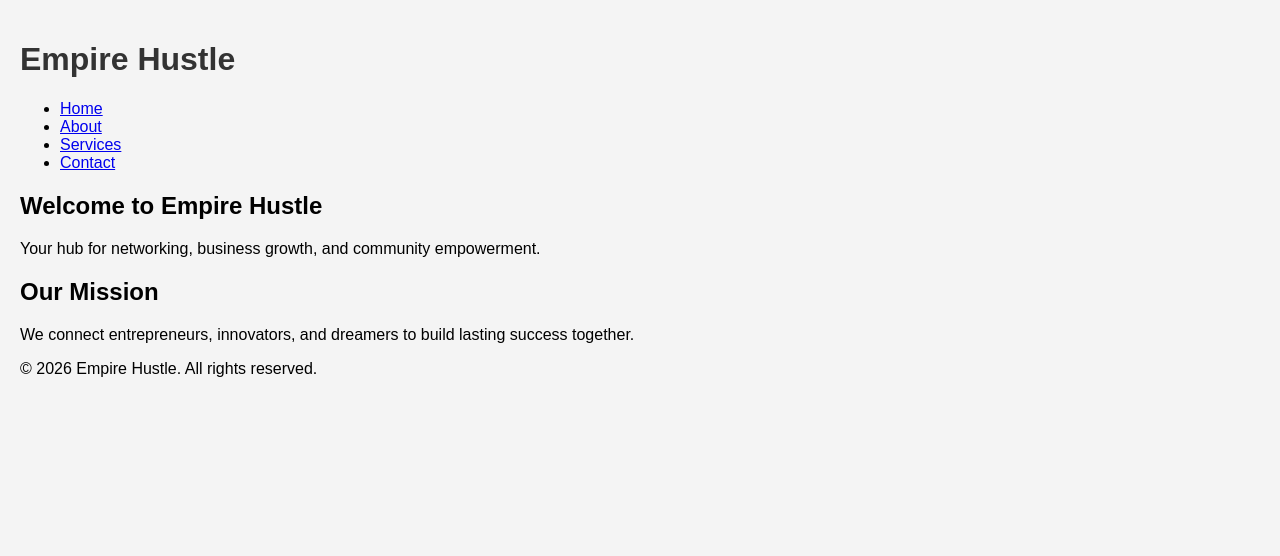
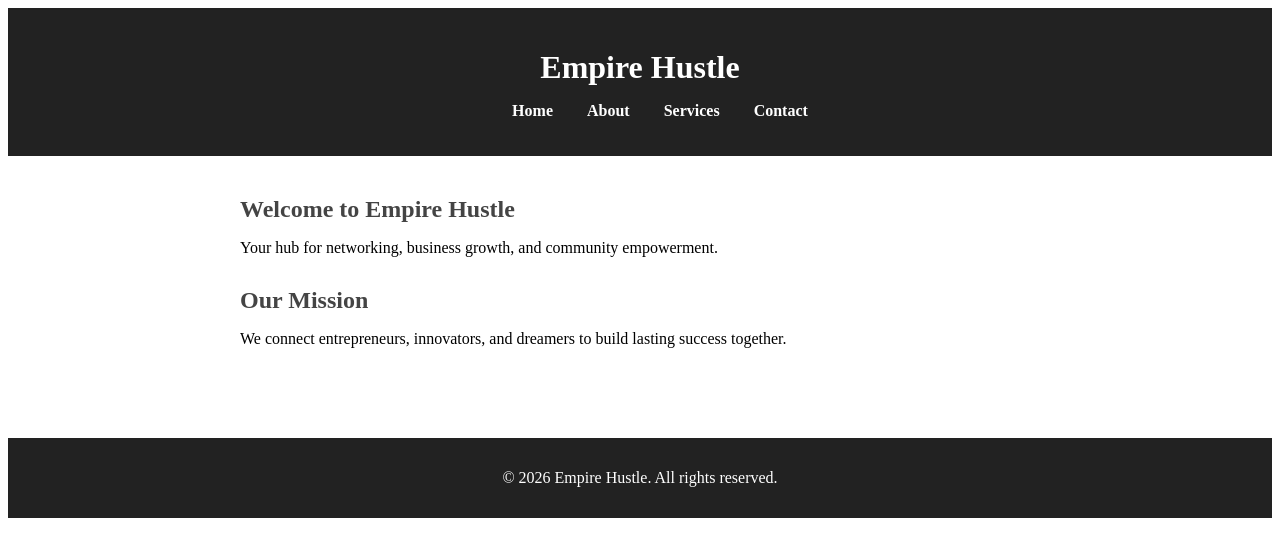
Before and after one commit to damilolastephen89-creator/EMPIREHUSTLE, a website: page index.html in a window 1280 px wide. Drawn offline with Linux system fonts and the light colour scheme.

Commit message:
replace style.css with new homepage styles.

```diff
--- a/style.css
+++ b/style.css
@@ -1,9 +1,55 @@
-body {
-  font-family: Arial, sans-serif;
-  background: #f4f4f4;
-  margin: 0;
+/* Header */
+header {
+  background: #222;
+  color: #fff;
+  padding: 20px 0;
+  text-align: center;
+}
+
+header h1 {
+  margin-bottom: 10px;
+}
+
+nav ul {
+  list-style: none;
+}
+
+nav ul li {
+  display: inline;
+  margin: 0 15px;
+}
+
+nav ul li a {
+  color: #fff;
+  text-decoration: none;
+  font-weight: bold;
+}
+
+nav ul li a:hover {
+  text-decoration: underline;
+}
+
+/* Main content */
+main {
   padding: 20px;
+  max-width: 800px;
+  margin: auto;
 }
-h1 {
-  color: #333;
+
+section {
+  margin-bottom: 30px;
 }
+
+h2 {
+  color: #444;
+  margin-bottom: 10px;
+}
+
+/* Footer */
+footer {
+  background: #222;
+  color: #fff;
+  text-align: center;
+  padding: 15px 0;
+  margin-top: 40px;
+}
```
